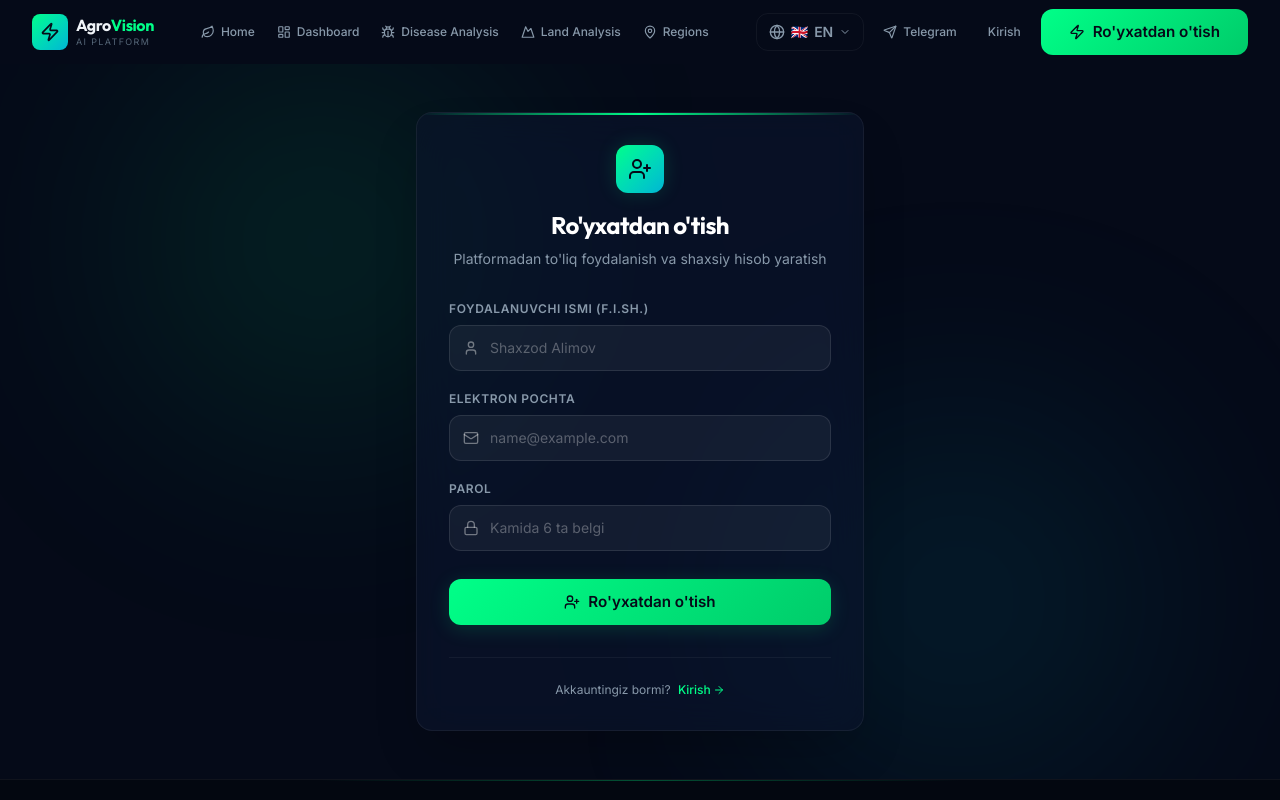
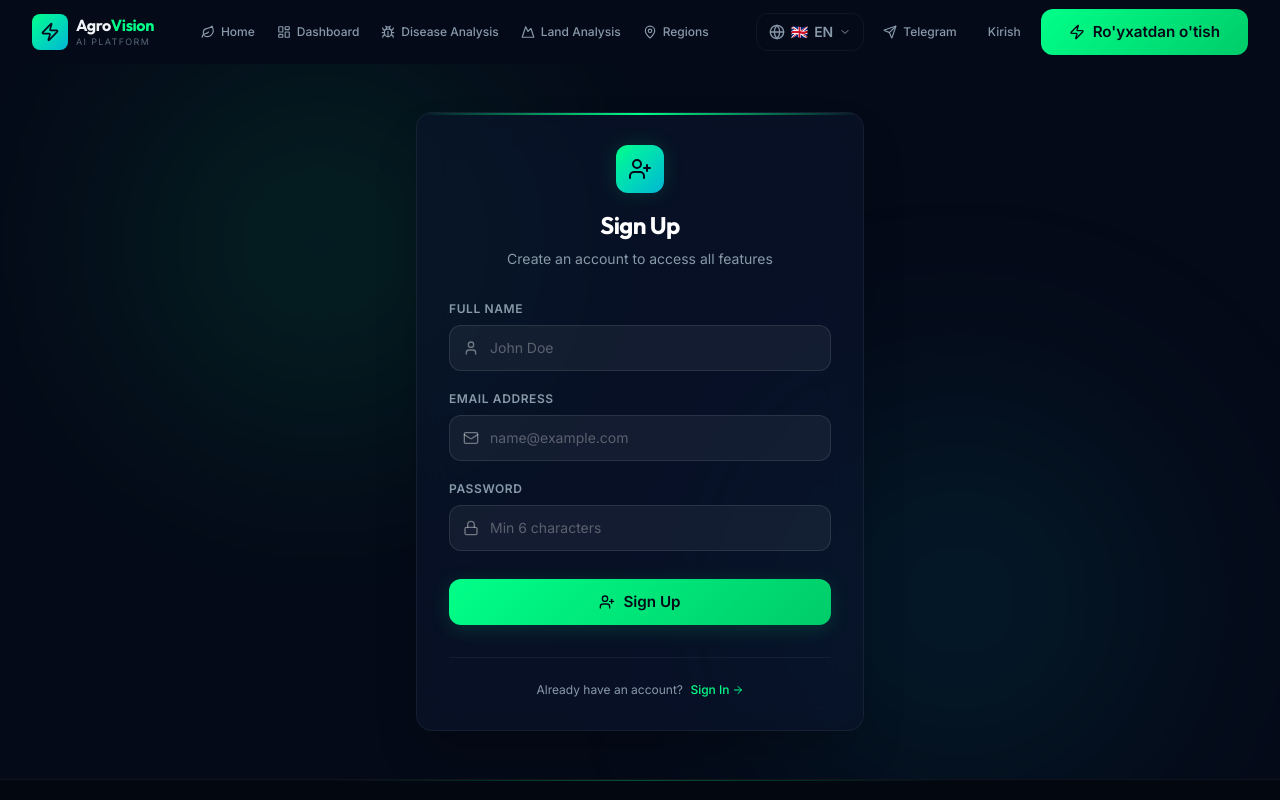
Before and after one commit to OgabekHub/agro-vision-ai, a Next.js app in the folder frontend/: page /en/register in a window 1280 px wide. Shown: the top 800 px of the page. Built offline with nearby package versions, Linux system fonts and the light colour scheme.

Commit message:
feat: translate login and register pages, support multi-lingual auth

```diff
--- a/frontend/messages/en.json
+++ b/frontend/messages/en.json
@@ -249,5 +249,36 @@
       "landAnalysis": "Land Analysis",
       "regionMap": "Region Map"
     }
+  },
+  "auth": {
+    "login": {
+      "title": "Sign In",
+      "subtitle": "Platform management panel and analysis history",
+      "emailLabel": "Email address",
+      "emailPlaceholder": "name@example.com",
+      "passwordLabel": "Password",
+      "passwordPlaceholder": "••••••••",
+      "btnEnter": "Sign In",
+      "btnLoading": "Signing In...",
+      "errorMsg": "Failed to sign in. Please check your email or password.",
+      "noAccount": "Don't have an account?",
+      "registerLink": "Sign Up"
+    },
+    "register": {
+      "title": "Sign Up",
+      "subtitle": "Create an account to access all features",
+      "fullNameLabel": "Full Name",
+      "fullNamePlaceholder": "John Doe",
+      "emailLabel": "Email address",
+      "emailPlaceholder": "name@example.com",
+      "passwordLabel": "Password",
+      "passwordPlaceholder": "Min 6 characters",
+      "btnSubmit": "Sign Up",
+      "btnLoading": "Registering...",
+      "errorMsg": "Registration failed. Please check your email.",
+      "successMsg": "Account successfully created! A confirmation email might have been sent (or you can log in directly).",
+      "hasAccount": "Already have an account?",
+      "loginLink": "Sign In"
+    }
   }
 }
--- a/frontend/messages/uz.json
+++ b/frontend/messages/uz.json
@@ -249,5 +249,36 @@
       "landAnalysis": "Yer tahlili",
       "regionMap": "Viloyat xaritasi"
     }
+  },
+  "auth": {
+    "login": {
+      "title": "Tizimga kirish",
+      "subtitle": "Platforma boshqaruv paneli va tahlillar tarixi",
+      "emailLabel": "Elektron pochta",
+      "emailPlaceholder": "name@example.com",
+      "passwordLabel": "Parol",
+      "passwordPlaceholder": "••••••••",
+      "btnEnter": "Kirish",
+      "btnLoading": "Kirilmoqda...",
+      "errorMsg": "Tizimga kirishda xato yuz berdi. Pochtani yoki parolni tekshiring.",
+      "noAccount": "Akkauntingiz yo'qmi?",
+      "registerLink": "Ro'yxatdan o'tish"
+    },
+    "register": {
+      "title": "Ro'yxatdan o'tish",
+      "subtitle": "Platformadan to'liq foydalanish va shaxsiy hisob yaratish",
+      "fullNameLabel": "Foydalanuvchi ismi (F.I.SH.)",
+      "fullNamePlaceholder": "Shaxzod Alimov",
+      "emailLabel": "Elektron pochta",
+      "emailPlaceholder": "name@example.com",
+      "passwordLabel": "Parol",
+      "passwordPlaceholder": "Kamida 6 ta belgi",
+      "btnSubmit": "Ro'yxatdan o'tish",
+      "btnLoading": "Ro'yxatdan o'tilmoqda...",
+      "errorMsg": "Ro'yxatdan o'tishda xato yuz berdi. Pochtani tekshiring.",
+      "successMsg": "Akkaunt muvaffaqiyatli yaratildi! Emailingizga tasdiqlash xati yuborilgan bo'lishi mumkin (yoki to'g'ridan-to'g'ri login qilishingiz mumkin).",
+      "hasAccount": "Akkauntingiz bormi?",
+      "loginLink": "Kirish"
+    }
   }
 }
--- a/frontend/src/app/[locale]/login/page.tsx
+++ b/frontend/src/app/[locale]/login/page.tsx
@@ -7,9 +7,12 @@ import { motion } from "framer-motion";
 import { Shield, Mail, Lock, LogIn, ArrowRight } from "lucide-react";
 import GlassCard from "@/components/ui/GlassCard";
 
+import { useTranslations } from "next-intl";
+
 export default function LoginPage() {
   const { login, user } = useAuth();
   const router = useRouter();
+  const t = useTranslations("auth.login");
 
   const [email, setEmail] = useState("");
   const [password, setPassword] = useState("");
@@ -33,7 +36,7 @@ export default function LoginPage() {
       }
     } catch (err: any) {
       console.error(err);
-      setErrorMsg(err.message || "Tizimga kirishda xato yuz berdi. Pochtani yoki parolni tekshiring.");
+      setErrorMsg(err.message || t("errorMsg"));
     } finally {
       setLoading(false);
     }
@@ -59,10 +62,10 @@ export default function LoginPage() {
               <Shield className="w-6 h-6 text-[var(--color-bg-dark)]" />
             </div>
             <h2 className="text-2xl font-bold font-[family-name:var(--font-display)] text-white tracking-tight">
-              Tizimga kirish
+              {t("title")}
             </h2>
             <p className="text-sm text-[var(--color-text-secondary)] mt-2">
-              Platforma boshqaruv paneli va tahlillar tarixi
+              {t("subtitle")}
             </p>
           </div>
 
@@ -75,7 +78,7 @@ export default function LoginPage() {
           <form onSubmit={handleSubmit} className="space-y-5">
             <div>
               <label className="block text-xs font-semibold text-[var(--color-text-secondary)] uppercase tracking-wider mb-2">
-                Elektron pochta
+                {t("emailLabel")}
               </label>
               <div className="relative">
                 <div className="absolute inset-y-0 left-0 pl-3.5 flex items-center pointer-events-none text-white/40">
@@ -84,7 +87,7 @@ export default function LoginPage() {
                 <input
                   type="email"
                   required
-                  placeholder="name@example.com"
+                  placeholder={t("emailPlaceholder")}
                   value={email}
                   onChange={(e) => setEmail(e.target.value)}
                   className="block w-full pl-10 pr-4 py-3 rounded-xl bg-white/5 border border-white/10 text-white placeholder-white/30 text-sm focus:outline-none focus:border-[var(--color-primary)] focus:ring-1 focus:ring-[var(--color-primary)] transition-all"
@@ -94,7 +97,7 @@ export default function LoginPage() {
 
             <div>
               <label className="block text-xs font-semibold text-[var(--color-text-secondary)] uppercase tracking-wider mb-2">
-                Parol
+                {t("passwordLabel")}
               </label>
               <div className="relative">
                 <div className="absolute inset-y-0 left-0 pl-3.5 flex items-center pointer-events-none text-white/40">
@@ -103,7 +106,7 @@ export default function LoginPage() {
                 <input
                   type="password"
                   required
-                  placeholder="••••••••"
+                  placeholder={t("passwordPlaceholder")}
                   value={password}
                   onChange={(e) => setPassword(e.target.value)}
                   className="block w-full pl-10 pr-4 py-3 rounded-xl bg-white/5 border border-white/10 text-white placeholder-white/30 text-sm focus:outline-none focus:border-[var(--color-primary)] focus:ring-1 focus:ring-[var(--color-primary)] transition-all"
@@ -117,11 +120,11 @@ export default function LoginPage() {
               className="w-full btn-primary py-3 rounded-xl text-sm font-semibold flex items-center justify-center gap-2 mt-2 shadow-[0_4px_20px_rgba(0,255,136,0.15)] disabled:opacity-50 disabled:cursor-not-allowed"
             >
               {loading ? (
-                <span>Kirilmoqda...</span>
+                <span>{t("btnLoading")}</span>
               ) : (
                 <>
                   <LogIn className="w-4 h-4" />
-                  <span>Kirish</span>
+                  <span>{t("btnEnter")}</span>
                 </>
               )}
             </button>
@@ -129,12 +132,12 @@ export default function LoginPage() {
 
           <div className="mt-8 pt-6 border-t border-white/5 text-center">
             <p className="text-xs text-[var(--color-text-secondary)]">
-              Akkauntingiz yo'qmi?{" "}
+              {t("noAccount")}{" "}
               <Link
                 href="/register"
                 className="text-[var(--color-primary)] hover:underline inline-flex items-center gap-0.5 font-medium ml-1"
               >
-                Ro'yxatdan o'tish <ArrowRight className="w-3 h-3" />
+                {t("registerLink")} <ArrowRight className="w-3 h-3" />
               </Link>
             </p>
           </div>
--- a/frontend/src/app/[locale]/register/page.tsx
+++ b/frontend/src/app/[locale]/register/page.tsx
@@ -6,10 +6,12 @@ import { Link, useRouter } from "@/i18n/routing";
 import { motion } from "framer-motion";
 import { UserPlus, Mail, Lock, User, ArrowRight, CheckCircle } from "lucide-react";
 import GlassCard from "@/components/ui/GlassCard";
+import { useTranslations } from "next-intl";
 
 export default function RegisterPage() {
   const { register, user } = useAuth();
   const router = useRouter();
+  const t = useTranslations("auth.register");
 
   const [fullName, setFullName] = useState("");
   const [email, setEmail] = useState("");
@@ -33,16 +35,14 @@ export default function RegisterPage() {
     try {
       const res = await register(email, password, fullName);
       if (res.success) {
-        setSuccessMsg(
-          "Akkaunt muvaffaqiyatli yaratildi! Emailingizga tasdiqlash xati yuborilgan bo'lishi mumkin (yoki to'g'ridan-to'g'ri login qilishingiz mumkin)."
-        );
+        setSuccessMsg(t("successMsg"));
         setTimeout(() => {
           router.push("/login");
         }, 3000);
       }
     } catch (err: any) {
       console.error(err);
-      setErrorMsg(err.message || "Ro'yxatdan o'tishda xato yuz berdi. Pochtani tekshiring.");
+      setErrorMsg(err.message || t("errorMsg"));
     } finally {
       setLoading(false);
     }
@@ -68,10 +68,10 @@ export default function RegisterPage() {
               <UserPlus className="w-6 h-6 text-[var(--color-bg-dark)]" />
             </div>
             <h2 className="text-2xl font-bold font-[family-name:var(--font-display)] text-white tracking-tight">
-              Ro'yxatdan o'tish
+              {t("title")}
             </h2>
             <p className="text-sm text-[var(--color-text-secondary)] mt-2">
-              Platformadan to'liq foydalanish va shaxsiy hisob yaratish
+              {t("subtitle")}
             </p>
           </div>
 
@@ -91,7 +91,7 @@ export default function RegisterPage() {
           <form onSubmit={handleSubmit} className="space-y-5">
             <div>
               <label className="block text-xs font-semibold text-[var(--color-text-secondary)] uppercase tracking-wider mb-2">
-                Foydalanuvchi ismi (F.I.SH.)
+                {t("fullNameLabel")}
               </label>
               <div className="relative">
                 <div className="absolute inset-y-0 left-0 pl-3.5 flex items-center pointer-events-none text-white/40">
@@ -100,7 +100,7 @@ export default function RegisterPage() {
                 <input
                   type="text"
                   required
-                  placeholder="Shaxzod Alimov"
+                  placeholder={t("fullNamePlaceholder")}
                   value={fullName}
                   onChange={(e) => setFullName(e.target.value)}
                   className="block w-full pl-10 pr-4 py-3 rounded-xl bg-white/5 border border-white/10 text-white placeholder-white/30 text-sm focus:outline-none focus:border-[var(--color-primary)] focus:ring-1 focus:ring-[var(--color-primary)] transition-all"
@@ -110,7 +110,7 @@ export default function RegisterPage() {
 
             <div>
               <label className="block text-xs font-semibold text-[var(--color-text-secondary)] uppercase tracking-wider mb-2">
-                Elektron pochta
+                {t("emailLabel")}
               </label>
               <div className="relative">
                 <div className="absolute inset-y-0 left-0 pl-3.5 flex items-center pointer-events-none text-white/40">
@@ -119,7 +119,7 @@ export default function RegisterPage() {
                 <input
                   type="email"
                   required
-                  placeholder="name@example.com"
+                  placeholder={t("emailPlaceholder")}
                   value={email}
                   onChange={(e) => setEmail(e.target.value)}
                   className="block w-full pl-10 pr-4 py-3 rounded-xl bg-white/5 border border-white/10 text-white placeholder-white/30 text-sm focus:outline-none focus:border-[var(--color-primary)] focus:ring-1 focus:ring-[var(--color-primary)] transition-all"
@@ -129,7 +129,7 @@ export default function RegisterPage() {
 
             <div>
               <label className="block text-xs font-semibold text-[var(--color-text-secondary)] uppercase tracking-wider mb-2">
-                Parol
+                {t("passwordLabel")}
               </label>
               <div className="relative">
                 <div className="absolute inset-y-0 left-0 pl-3.5 flex items-center pointer-events-none text-white/40">
@@ -138,7 +138,7 @@ export default function RegisterPage() {
                 <input
                   type="password"
                   required
-                  placeholder="Kamida 6 ta belgi"
+                  placeholder={t("passwordPlaceholder")}
                   value={password}
                   onChange={(e) => setPassword(e.target.value)}
                   className="block w-full pl-10 pr-4 py-3 rounded-xl bg-white/5 border border-white/10 text-white placeholder-white/30 text-sm focus:outline-none focus:border-[var(--color-primary)] focus:ring-1 focus:ring-[var(--color-primary)] transition-all"
@@ -152,11 +152,11 @@ export default function RegisterPage() {
               className="w-full btn-primary py-3 rounded-xl text-sm font-semibold flex items-center justify-center gap-2 mt-2 shadow-[0_4px_20px_rgba(0,255,136,0.15)] disabled:opacity-50 disabled:cursor-not-allowed"
             >
               {loading ? (
-                <span>Ro'yxatdan o'tilmoqda...</span>
+                <span>{t("btnLoading")}</span>
               ) : (
                 <>
                   <UserPlus className="w-4 h-4" />
-                  <span>Ro'yxatdan o'tish</span>
+                  <span>{t("btnSubmit")}</span>
                 </>
               )}
             </button>
@@ -164,12 +164,12 @@ export default function RegisterPage() {
 
           <div className="mt-8 pt-6 border-t border-white/5 text-center">
             <p className="text-xs text-[var(--color-text-secondary)]">
-              Akkauntingiz bormi?{" "}
+              {t("hasAccount")}{" "}
               <Link
                 href="/login"
                 className="text-[var(--color-primary)] hover:underline inline-flex items-center gap-0.5 font-medium ml-1"
               >
-                Kirish <ArrowRight className="w-3 h-3" />
+                {t("loginLink")} <ArrowRight className="w-3 h-3" />
               </Link>
             </p>
           </div>
```
Also changed, not shown: frontend/messages/ru.json (+31 -0 lines).
